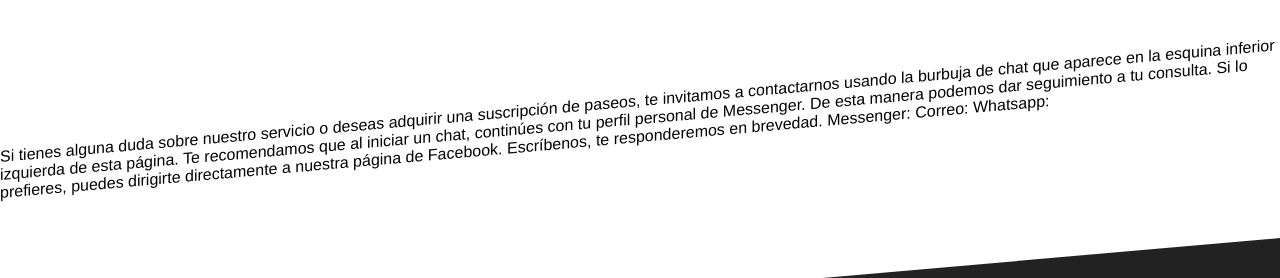
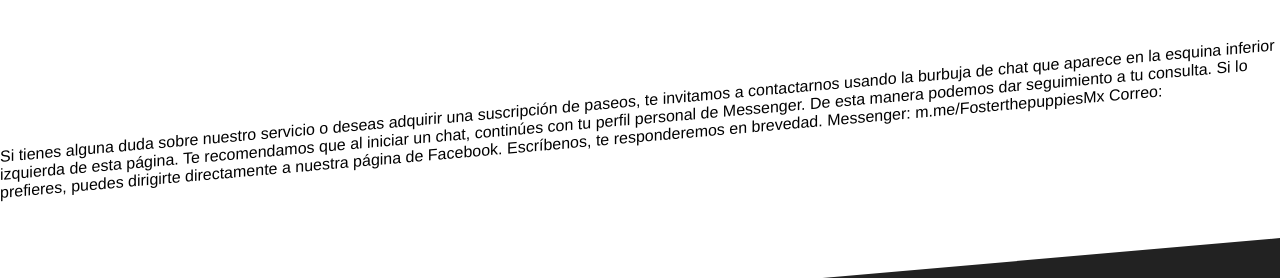
Before and after one commit to FosterThe/Foster, a Jekyll site: the page built from contacto.html, in a window 1280 px wide. Shown: the part 475-753 px from the top of the page. Built offline with Jekyll 4.4.1, drawn with Linux system fonts in a browser that asks for light colours.

Commit message:
Update contacto.html

```diff
--- a/contacto.html
+++ b/contacto.html
@@ -13,11 +13,9 @@ De esta manera podemos dar seguimiento a tu consulta.
 Si lo prefieres, puedes dirigirte directamente a nuestra página de Facebook.
 Escríbenos, te responderemos en brevedad.
 
-Messenger:
+Messenger: m.me/FosterthepuppiesMx
 
 Correo:
-
-Whatsapp:
 
 </section>
 
```
